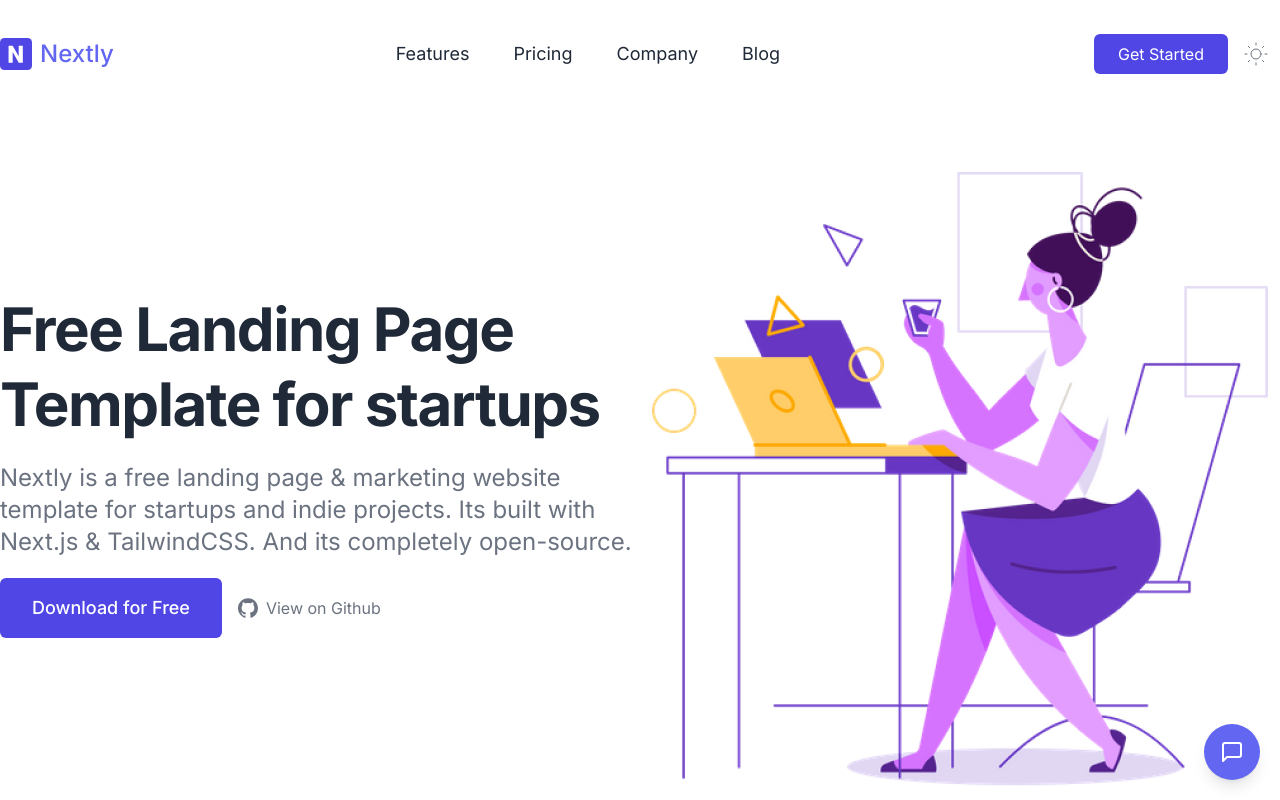
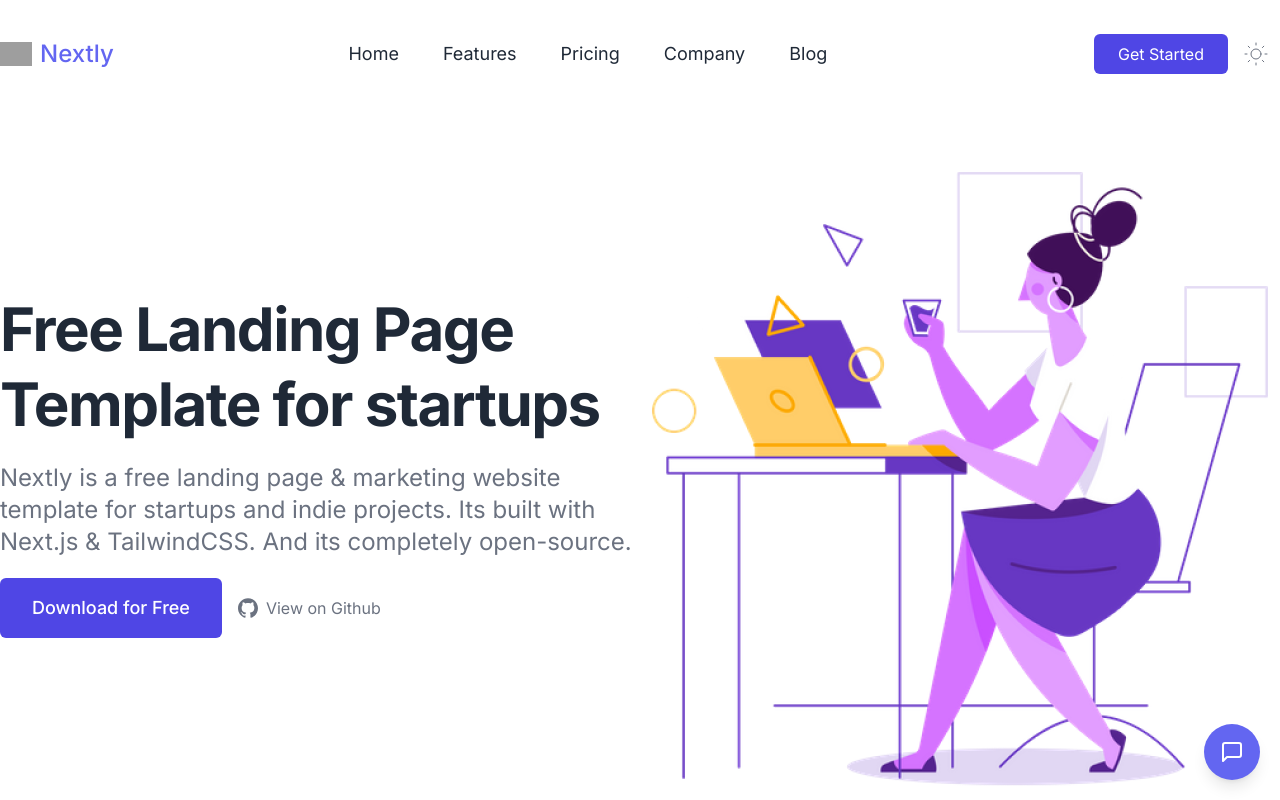
Before and after one commit to yogisukma25/azuratech, a Next.js app: page / in a window 1280 px wide. Shown: the top 800 px of the page. Built offline with nearby package versions, Linux system fonts and the light colour scheme.

Commit message:
update top nav

```diff
--- a/package.json
+++ b/package.json
@@ -11,8 +11,10 @@
   "dependencies": {
     "@headlessui/react": "^2.0.3",
     "@heroicons/react": "^2.1.3",
+    "@types/qs": "^6.9.15",
     "next": "14.2.3",
     "next-themes": "^0.3.0",
+    "qs": "^6.12.1",
     "react": "^18",
     "react-dom": "^18",
     "react-hook-form": "^7.51.4"
--- a/src/components/DisclosureClient.tsx
+++ b/src/components/DisclosureClient.tsx
@@ -5,8 +5,9 @@
   DisclosurePanel,
   DisclosureButton,
 } from "@headlessui/react";
+
 import Link from "next/link";
-import Image from "next/image";
+import { StrapiImage } from "@/components/StrapiImage";
 
 interface LinkProps {
   text: string;
@@ -15,10 +16,25 @@
 }
 
 interface DisclosureClientProps {
-  navigation: LinkProps[];
+  topnav: {
+    logoLink: {
+      text: string;
+      image: {
+        url: string;
+        alternativeText: string | null;
+        name: string;
+      };
+    };
+    link: LinkProps[];
+    cta: LinkProps;
+  };
 }
 
 export function DisclosureClient(props: Readonly<DisclosureClientProps>) {
+  const navigation = props.topnav.link;
+  const logo = props.topnav.logoLink;
+  const cta = props.topnav.cta;
+
   return (
     <Disclosure>
       {({ open }) => (
@@ -26,15 +42,15 @@
           <Link href="/">
             <span className="flex items-center space-x-2 text-2xl font-medium text-indigo-500 dark:text-gray-100">
               <span>
-                <Image
-                  src="/img/logo.svg"
-                  alt="N"
-                  width="32"
-                  height="32"
+                <StrapiImage
+                  src={logo.image.url}
+                  alt={logo.image.alternativeText || logo.image.name}
+                  width={32}
+                  height={32}
                   className="w-8"
                 />
               </span>
-              <span>Nextly</span>
+              <span>{logo.text}</span>
             </span>
           </Link>
 
@@ -65,7 +81,7 @@
 
           <DisclosurePanel className="flex flex-wrap w-full my-5 lg:hidden">
             <>
-              {props.navigation.map((item, index) => (
+              {navigation.map((item, index) => (
                 <Link
                   key={index}
                   href={item.href}
@@ -75,10 +91,11 @@
                 </Link>
               ))}
               <Link
-                href="/"
+                href={cta.href}
+                target={cta.external ? "_blank" : "_self"}
                 className="w-full px-6 py-2 mt-3 text-center text-white bg-indigo-600 rounded-md lg:ml-5"
               >
-                Get Started
+                {cta.text}
               </Link>
             </>
           </DisclosurePanel>
--- a/src/components/Navbar.tsx
+++ b/src/components/Navbar.tsx
@@ -1,21 +1,97 @@
+import qs from "qs";
 import Link from "next/link";
 import ThemeChanger from "./DarkSwitch";
 import { DisclosureClient } from "@/components/DisclosureClient";
 
-export function Navbar() {
-  const navigation = [
-    { text: "Features", href: "/features", external: false },
-    { text: "Pricing", href: "/pricing", external: false },
-    { text: "Company", href: "/company", external: false },
-    { text: "Blog", href: "/blog", external: false },
-  ];
+async function loader() {
+
+  const data = {
+    id: 1,
+    title: 'Global Setting Page',
+    description: 'Responsible for global website settings.',
+    createdAt: '2024-05-20T16:59:58.446Z',
+    updatedAt: '2024-05-21T05:03:11.112Z',
+    publishedAt: '2024-05-20T16:59:59.488Z',
+    topnav: {
+      id: 1,
+      logoLink: {
+        id: 1,
+        text: 'Nextly',
+        image: {
+          id: 1,
+          url: '/uploads/logo_53a916f10c.svg',
+          alternativeText: null,
+          name: 'logo.svg'
+        }
+      },
+      link: [
+        { id: 1, href: '/', text: 'Home', external: false },
+        { id: 3, href: '/features', text: 'Features', external: false },
+        { id: 4, href: '/pricing', text: 'Pricing', external: false },
+        { id: 5, href: '/company', text: 'Company', external: false },
+        { id: 2, href: '/blog', text: 'Blog', external: false }
+      ],
+      cta: {
+        id: 6,
+        href: 'https://strapi.io',
+        text: 'Get Started',
+        external: true
+      }
+    },
+    meta: {}
+  }
+
+
+  return data;
+}
+
+interface NavbarData {
+  id: number;
+  title: string;
+  description: string;
+  createdAt: string;
+  updatedAt: string;
+  publishedAt: string;
+  topnav: {
+    id: number;
+    logoLink: {
+      id: number;
+      text: string;
+      image: {
+        id: number;
+        url: string;
+        alternativeText: string | null;
+        name: string;
+      };
+    };
+    link: {
+      id: number;
+      href: string;
+      text: string;
+      external: boolean;
+    }[];
+    cta: {
+      id: number;
+      href: string;
+      text: string;
+      external: boolean;
+    };
+  };
+  meta: Record<string, any>;
+
+}
+
+export async function Navbar() {
+  const data = await loader() as NavbarData;
+  const navigation = data.topnav.link;
+  const cta = data.topnav.cta;
 
   return (
     <div className="w-full">
       <nav className="container relative flex flex-wrap items-center justify-between p-8 mx-auto lg:justify-between xl:px-0">
         {/* Logo  */}
 
-        <DisclosureClient navigation={navigation} />
+        <DisclosureClient topnav={data.topnav} />
 
         {/* menu  */}
         <div className="hidden text-center lg:flex lg:items-center">
@@ -35,10 +111,11 @@
 
         <div className="hidden mr-3 space-x-4 lg:flex nav__item">
           <Link
-            href="/"
+            href={cta.href}
             className="px-6 py-2 text-white bg-indigo-600 rounded-md md:ml-5"
+            target={cta.external ? "_blank" : "_self"}
           >
-            Get Started
+            {cta.text}
           </Link>
           <ThemeChanger />
         </div>
--- /dev/null
+++ b/src/components/StrapiImage.tsx
@@ -0,0 +1,32 @@
+import Image from "next/image";
+import { getStrapiMedia } from "@/lib/utils";
+
+interface StrapiImageProps {
+  src: string;
+  alt: string;
+  height: number;
+  width: number;
+  className?: string;
+}
+
+export function StrapiImage({
+  src,
+  alt,
+  height,
+  width,
+  className,
+}: Readonly<StrapiImageProps>) {
+  if (!src) return null;
+  const imageUrl = getStrapiMedia(src);
+  const imageFallback = `https://placehold.co/${width}x${height}`;
+
+  return (
+    <Image
+      src={imageUrl ?? imageFallback}
+      alt={alt}
+      height={height}
+      width={width}
+      className={className}
+    />
+  );
+}
--- /dev/null
+++ b/src/lib/utils.ts
@@ -0,0 +1,50 @@
+export function flattenAttributes(data: any): any {
+  // Check if data is a plain object; return as is if not
+  if (
+    typeof data !== "object" ||
+    data === null ||
+    data instanceof Date ||
+    typeof data === "function"
+  ) {
+    return data;
+  }
+
+  // If data is an array, apply flattenAttributes to each element and return as array
+  if (Array.isArray(data)) {
+    return data.map((item) => flattenAttributes(item));
+  }
+
+  // Initialize an object with an index signature for the flattened structure
+  let flattened: { [key: string]: any } = {};
+
+  // Iterate over each key in the object
+  for (let key in data) {
+    // Skip inherited properties from the prototype chain
+    if (!data.hasOwnProperty(key)) continue;
+
+    // If the key is 'attributes' or 'data', and its value is an object, merge their contents
+    if (
+      (key === "attributes" || key === "data") &&
+      typeof data[key] === "object" &&
+      !Array.isArray(data[key])
+    ) {
+      Object.assign(flattened, flattenAttributes(data[key]));
+    } else {
+      // For other keys, copy the value, applying flattenAttributes if it's an object
+      flattened[key] = flattenAttributes(data[key]);
+    }
+  }
+
+  return flattened;
+}
+
+export function getStrapiURL() {
+  return process.env.STRAPI_BASE_URL ?? "http://localhost:1337";
+}
+
+export function getStrapiMedia(url: string | null) {
+  if (url == null) return null;
+  if (url.startsWith("data:")) return url;
+  if (url.startsWith("http") || url.startsWith("//")) return url;
+  return `${getStrapiURL()}${url}`;
+}
```
Also changed, not shown: 1 other file (tests, documents, lock files or other folders).
